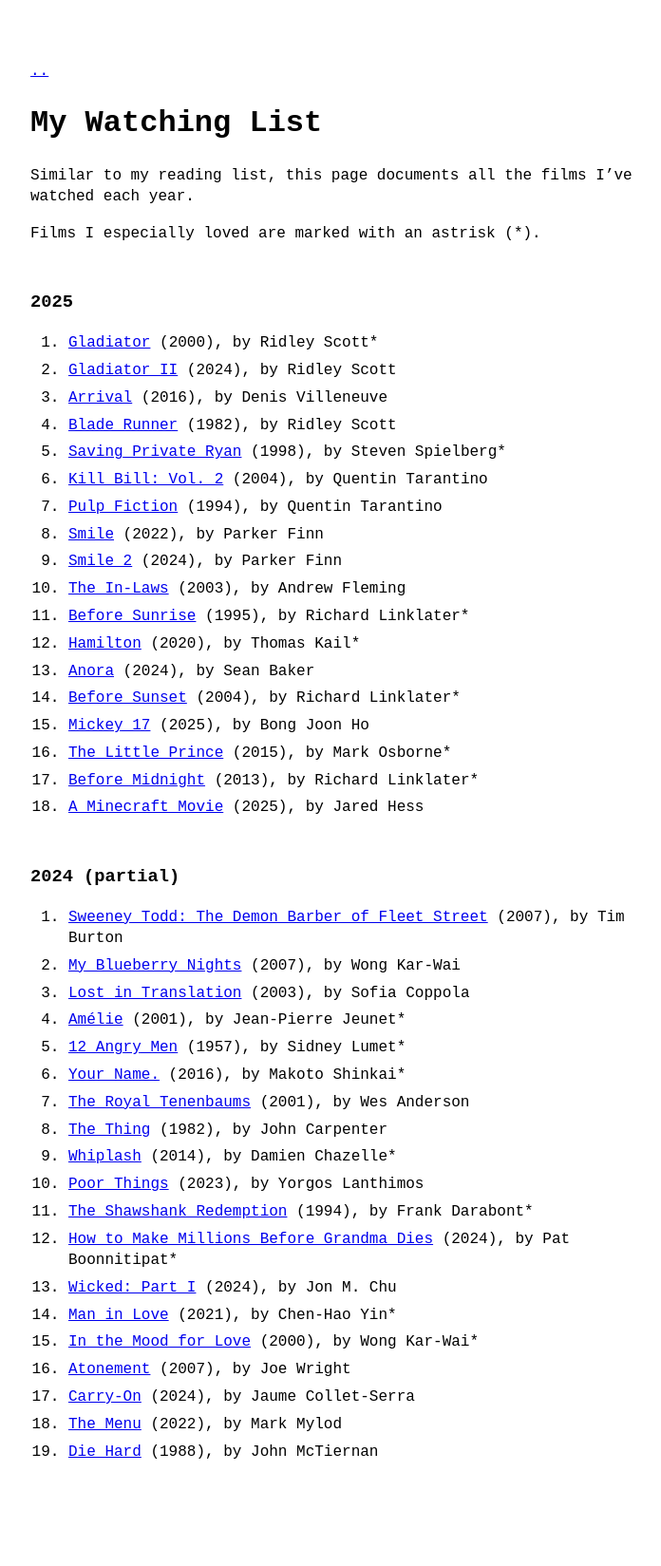
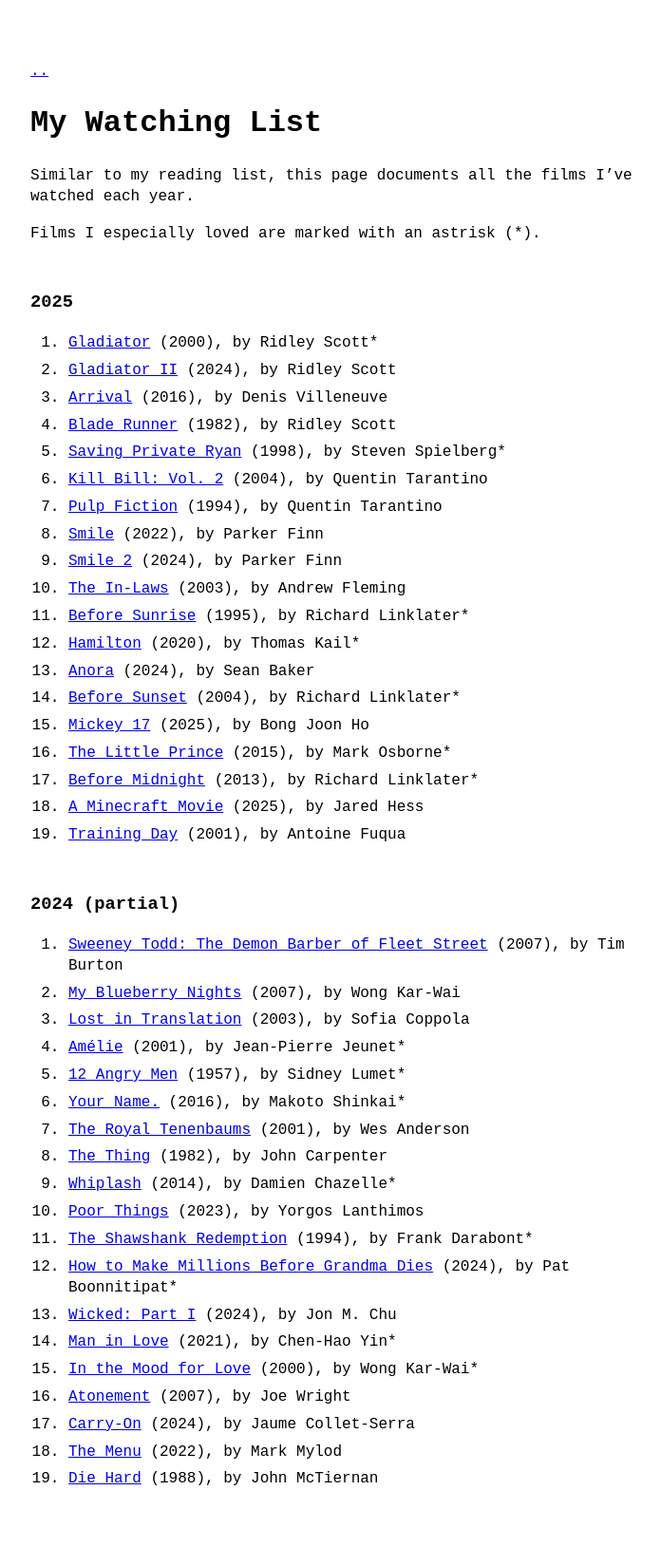
Before and after one commit to llucasly/llucasly.github.io, a Jekyll site: the page built from watching list.md, in a window 1280 px wide. Shown: the whole page at 95% size, without its empty margins (288-984 px from the left). Built offline with Jekyll 4.4.1, drawn with Linux system fonts in a browser that asks for light colours; before the commit the page ends 1620 px from its top, so only the background shows below that.

Commit message:
Added Movie

```diff
--- a/watching list.md
+++ b/watching list.md
@@ -26,6 +26,7 @@ Films I especially loved are marked with an astrisk (*).
 16. [The Little Prince](https://letterboxd.com/film/the-little-prince-2015/) (2015), by Mark Osborne*
 17. [Before Midnight](https://letterboxd.com/film/before-midnight/) (2013), by Richard Linklater*
 18. [A Minecraft Movie](https://letterboxd.com/film/a-minecraft-movie/) (2025), by Jared Hess
+19. [Training Day](https://letterboxd.com/film/training-day/) (2001), by Antoine Fuqua
 
 ### 2024 (partial)
 1. [Sweeney Todd: The Demon Barber of Fleet Street](https://letterboxd.com/film/sweeney-todd-the-demon-barber-of-fleet-street-2007/) (2007), by Tim Burton
```
